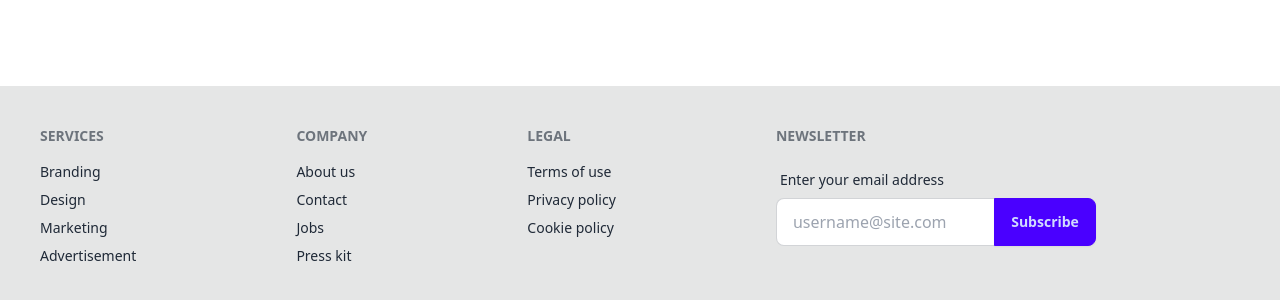
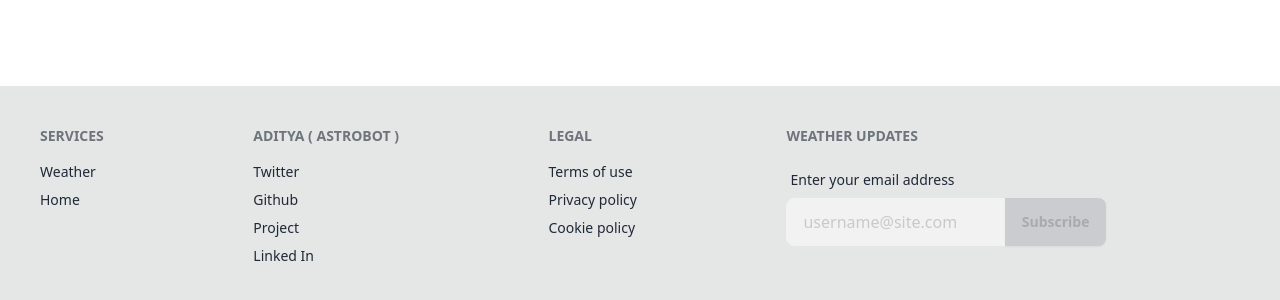
Before and after one commit to Astrobot-me/buggyWeather, a React (Vite) app: page / in a window 1280 px wide. Shown: the part 810-1110 px from the top of the page. Built offline with nearby package versions, Linux system fonts and the light colour scheme; no server answers.

Commit message:
Link add on footer

```diff
--- a/src/components/Footer.jsx
+++ b/src/components/Footer.jsx
@@ -5,17 +5,15 @@ const Footer = () => {
     <footer className="footer p-10 bg-base-300 text-base-content">
       <div>
         <span className="footer-title">Services</span>
-        <a className="link link-hover">Branding</a>
-        <a className="link link-hover">Design</a>
-        <a className="link link-hover">Marketing</a>
-        <a className="link link-hover">Advertisement</a>
+        <a className="link link-hover" href='/getweather'>Weather</a>
+        <a className="link link-hover" href='/'>Home</a>
       </div>
       <div>
-        <span className="footer-title">Company</span>
-        <a className="link link-hover">About us</a>
-        <a className="link link-hover">Contact</a>
-        <a className="link link-hover">Jobs</a>
-        <a className="link link-hover">Press kit</a>
+        <span className="footer-title">Aditya ( Astrobot )</span>
+        <a className="link link-hover" href='https://x.com/astrobot_me' target='_blank'> Twitter</a>
+        <a className="link link-hover" href='https://github.com/Astrobot-me/buggyWeather' target='_blank'> Github</a>
+        <a className="link link-hover" href='https://x.com/astrobot_me' target='_blank'> Project</a>
+        <a className="link link-hover" href='https://linkedin.com/in/astro-adityaraj/' target='_blank'> Linked In</a>
       </div>
       <div>
         <span className="footer-title">Legal</span>
@@ -24,14 +22,14 @@ const Footer = () => {
         <a className="link link-hover">Cookie policy</a>
       </div>
       <div>
-        <span className="footer-title">Newsletter</span>
+        <span className="footer-title">Weather Updates</span>
         <div className="form-control w-80">
           <label className="label">
             <span className="label-text">Enter your email address</span>
           </label>
           <div className="relative">
-            <input type="text" placeholder="username@site.com" className="input input-bordered w-full pr-16" />
-            <button className="btn btn-primary absolute top-0 right-0 rounded-l-none">Subscribe</button>
+            <input type="text" placeholder="username@site.com" className="input input-bordered w-full pr-16" disabled/>
+            <button className="btn btn-primary absolute top-0 right-0 rounded-l-none" disabled>Subscribe</button>
           </div>
         </div>
       </div>
```
